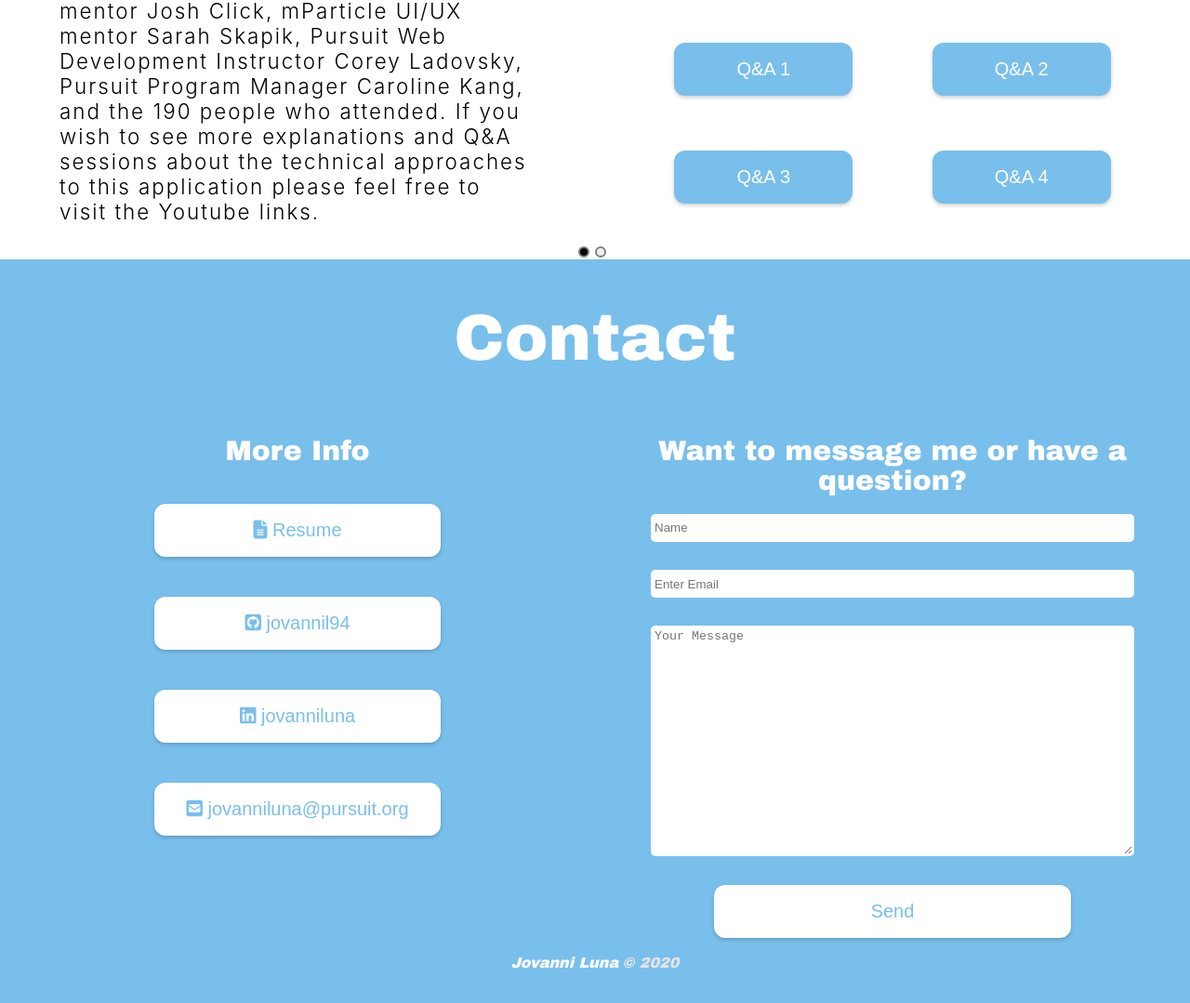
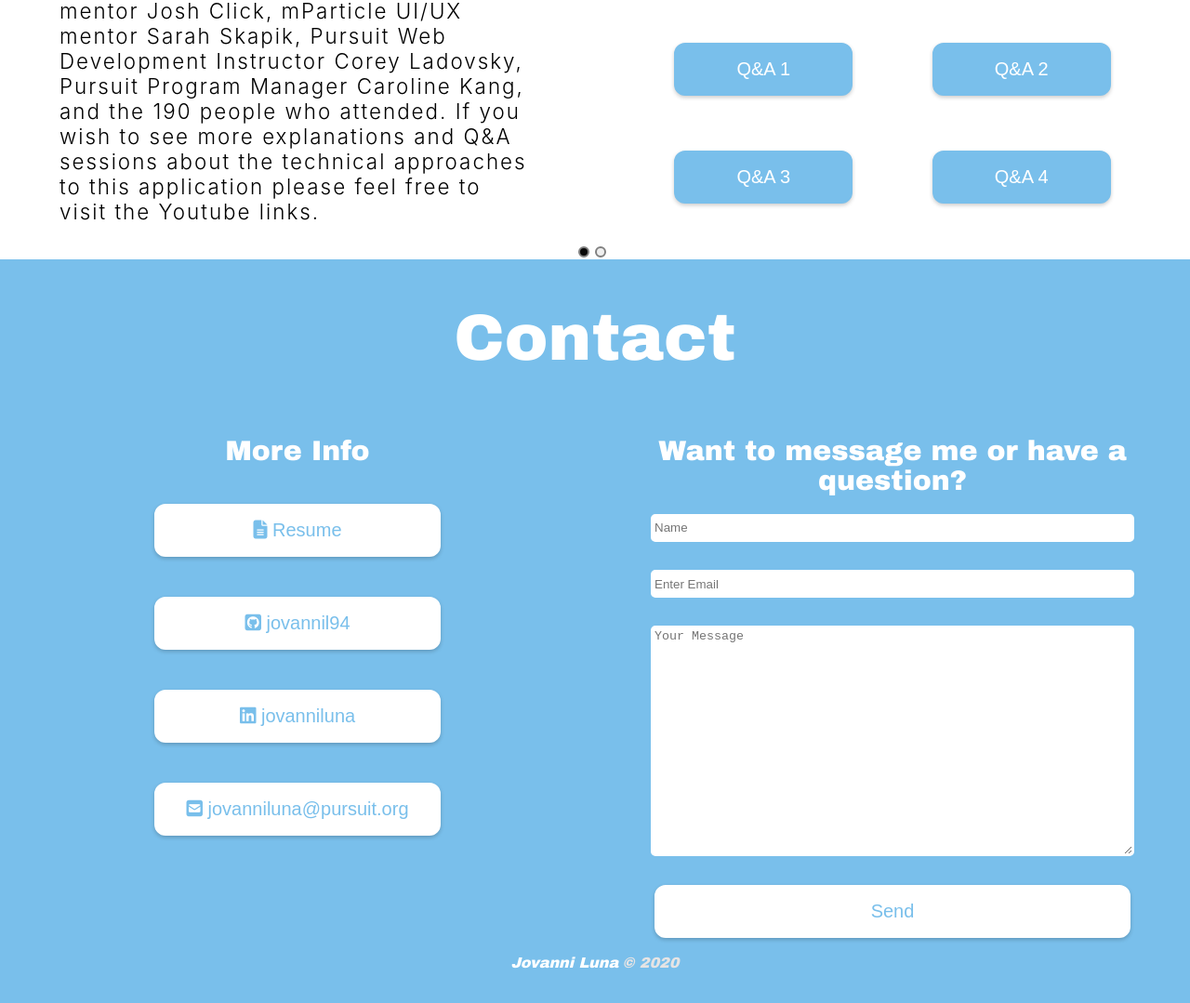
Before and after one commit to jovannil94/Porfolio, a React (Create React App) app: page / in a window 1280 px wide. Shown: the part 2291-3370 px from the top of the page at 93% size. Built offline with nearby package versions, Linux system fonts and the light colour scheme.

Commit message:
finished responsiveness css

```diff
--- a/src/css/Contact.css
+++ b/src/css/Contact.css
@@ -239,19 +239,19 @@
     }
 
     .contactResumeButton {
-        width: 90%;
+        width: 100%;
     }
 
     .contactGitButton {
-        width: 90%;
+        width: 100%;
     }
 
     .contactLinkButton {
-        width: 90%;
+        width: 100%;
     }
 
     .contactMailButton {
-        width: 90%;
+        width: 100%;
     }
 
     .inputBox {
--- a/src/css/CovidNearUs.css
+++ b/src/css/CovidNearUs.css
@@ -154,7 +154,7 @@
     }
 
     .videoContainer {
-        width: 100%;
+        width: 90%;
         margin-bottom: 1em;
     }
 
--- a/src/css/Form.css
+++ b/src/css/Form.css
@@ -32,7 +32,7 @@
 .submitButton {
     background-color: white;
     color: #79bfeb;
-    width: 60%;
+    width: 80%;
     box-shadow: 0 2px 4px 0 rgba(0,0,0,0.2);
     transition: 0.3s;
     border: solid 2px white;
--- a/src/css/Triphikers.css
+++ b/src/css/Triphikers.css
@@ -208,7 +208,7 @@
     }
 
     .videoContainer {
-        width: 100%;
+        width: 90%;
         margin-bottom: 1em;
     }
 
```
